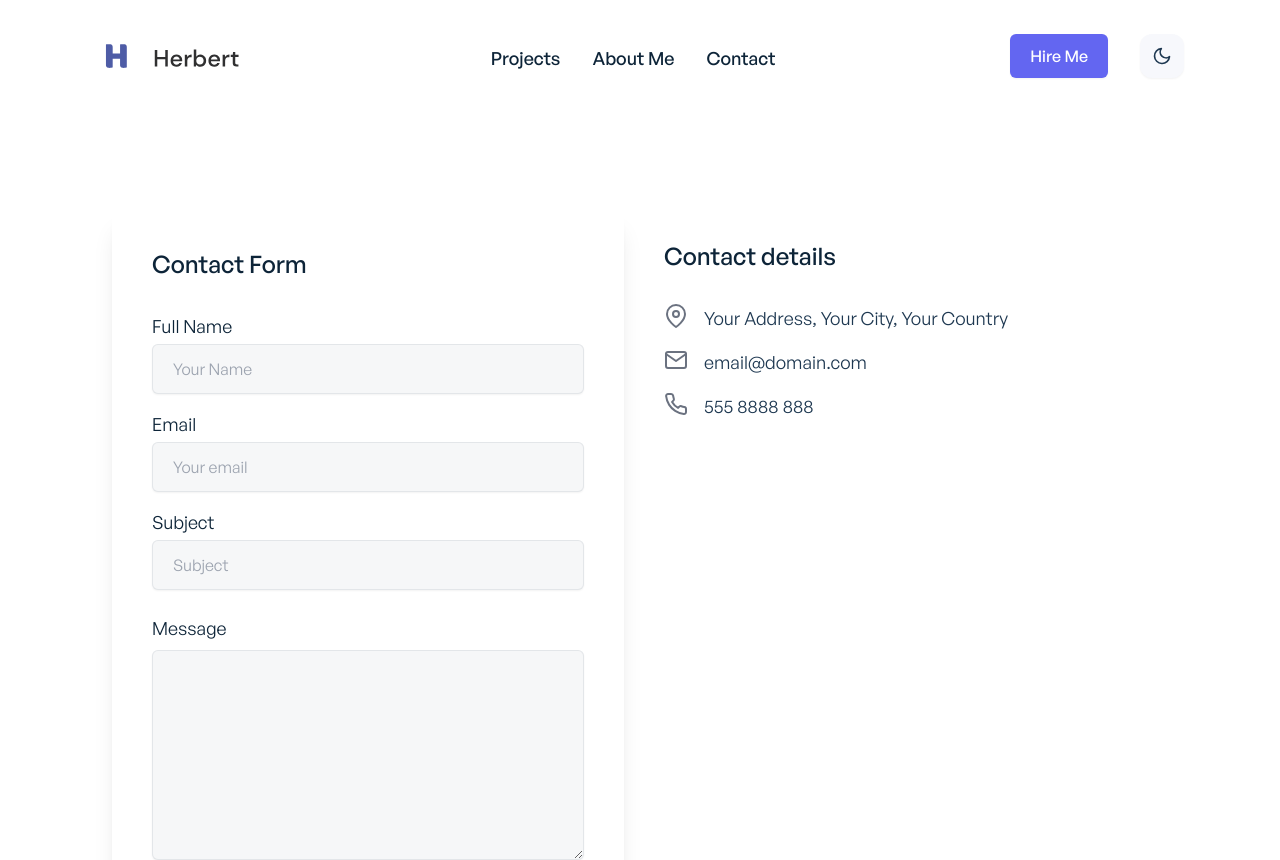
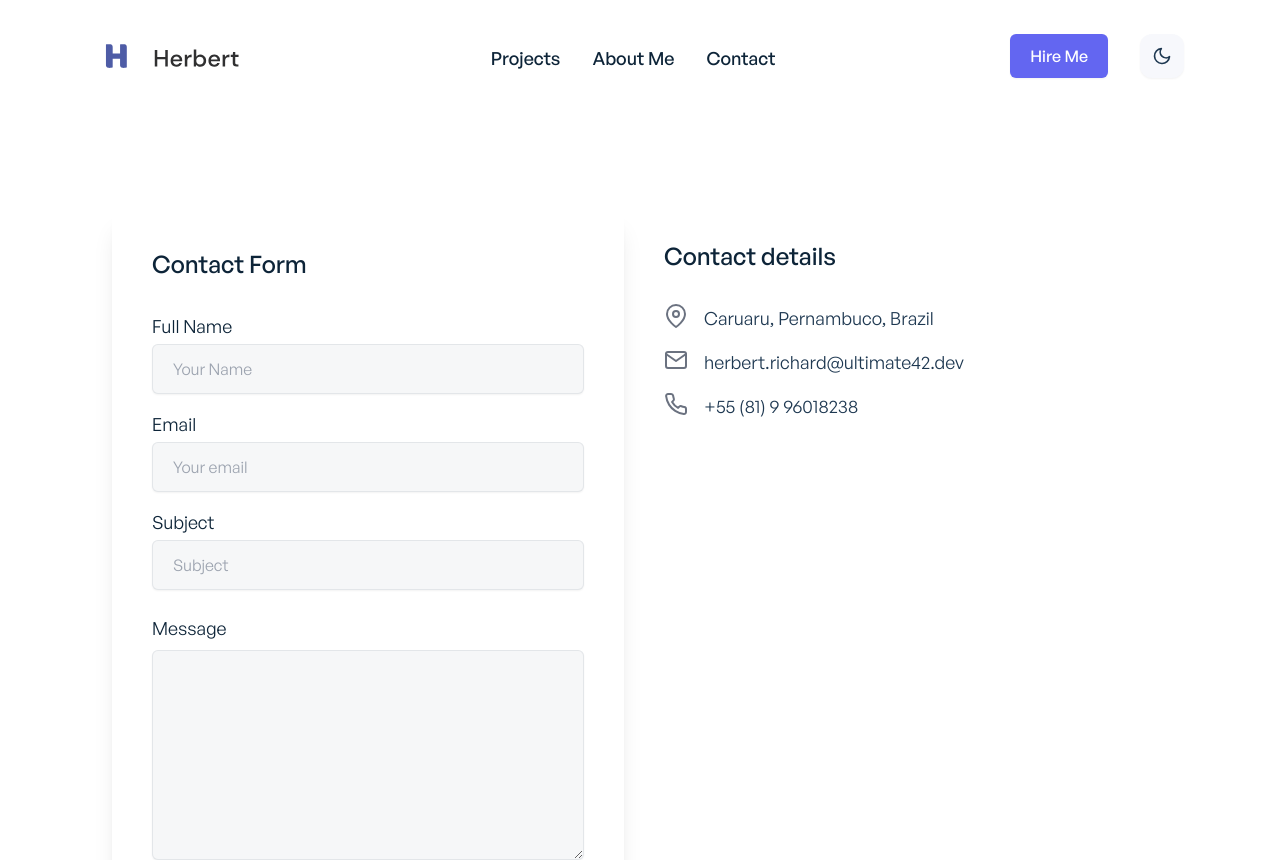
Before and after one commit to Herbert-RD/dev-portfolio, a React (Create React App) app: page /contact in a window 1280 px wide. Shown: the top 860 px of the page. Built offline with nearby package versions, Linux system fonts and the light colour scheme.

Commit message:
About me changed!

```diff
--- a/src/components/contact/ContactDetails.jsx
+++ b/src/components/contact/ContactDetails.jsx
@@ -3,17 +3,17 @@ import { FiPhone, FiMapPin, FiMail } from 'react-icons/fi';
 const contacts = [
 	{
 		id: 1,
-		name: 'Your Address, Your City, Your Country',
+		name: 'Caruaru, Pernambuco, Brazil',
 		icon: <FiMapPin />,
 	},
 	{
 		id: 2,
-		name: 'email@domain.com',
+		name: 'herbert.richard@ultimate42.dev',
 		icon: <FiMail />,
 	},
 	{
 		id: 3,
-		name: '555 8888 888',
+		name: '+55 (81) 9 96018238',
 		icon: <FiPhone />,
 	},
 ];
--- a/src/data/aboutMeData.js
+++ b/src/data/aboutMeData.js
@@ -1,10 +1,10 @@
 export const aboutMeData = [
 	{
 		id: 1,
-		bio: 'Lorem ipsum dolor, sit amet consectetur adipisicing elit. Nihil vel illum asperiores dignissimos cumque quibusdam et fugiat voluptatem nobis suscipit explicabo, eaque consequatur nesciunt, fugit eligendi corporis laudantium adipisci soluta? Lorem ipsum, dolor sit amet consectetur adipisicing elit. Incidunt totam dolorum, ducimus obcaecati, voluptas facilis molestias nobis ut quam natus similique inventore excepturi optio ipsa deleniti fugit illo. Unde, amet! Lorem ipsum dolor sit amet, consectetur adipisicing elit. Ipsum illo necessitatibus perspiciatis! Aperiam perferendis labore temporibus, eos culpa corporis recusandae quas, fuga voluptatibus nesciunt odit libero tenetur neque consequatur ea.',
+		bio: "Even though I've been programming since I was a child, I started web development at the beginning of 2023, I love discovering every day what's behind the software I use most and how I can make it myself.",
 	},
 	{
 		id: 2,
-		bio: 'Lorem ipsum dolor, sit amet consectetur adipisicing elit. Nihil vel illum asperiores dignissimos cumque quibusdam et fugiat voluptatem nobis suscipit explicabo, eaque consequatur nesciunt, fugit eligendi corporis laudantium adipisci soluta?',
+		bio: "Seeking a Full Stack Developer who can bring your web projects to life? don't hesitate to reach out. Let's collaborate to create exceptional web solutions that exceed your expectations. Contact me today to discuss your project requirements and start a journey toward success!",
 	},
 ];
```
Also changed, not shown: src/images/profile.jpeg.
